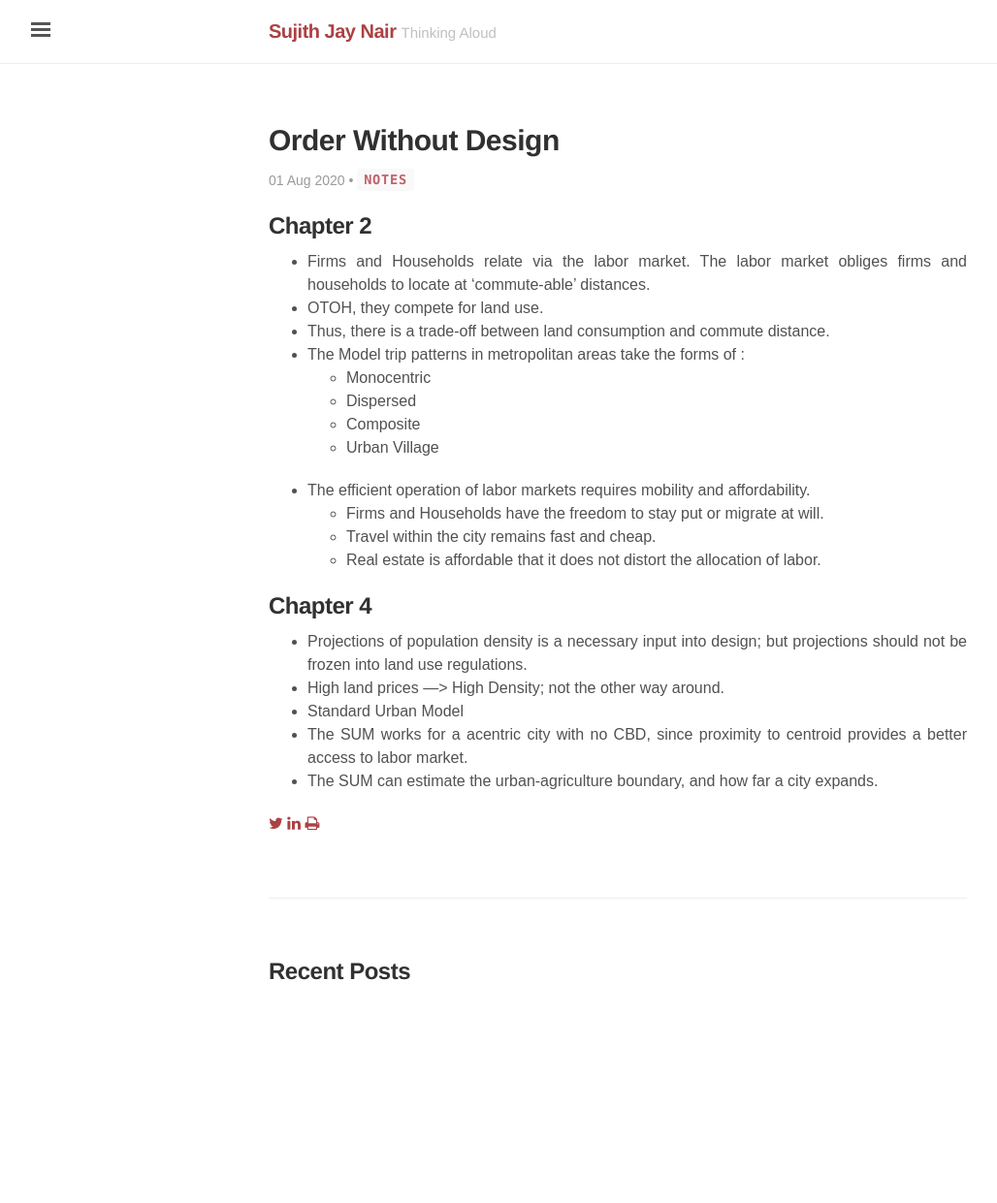
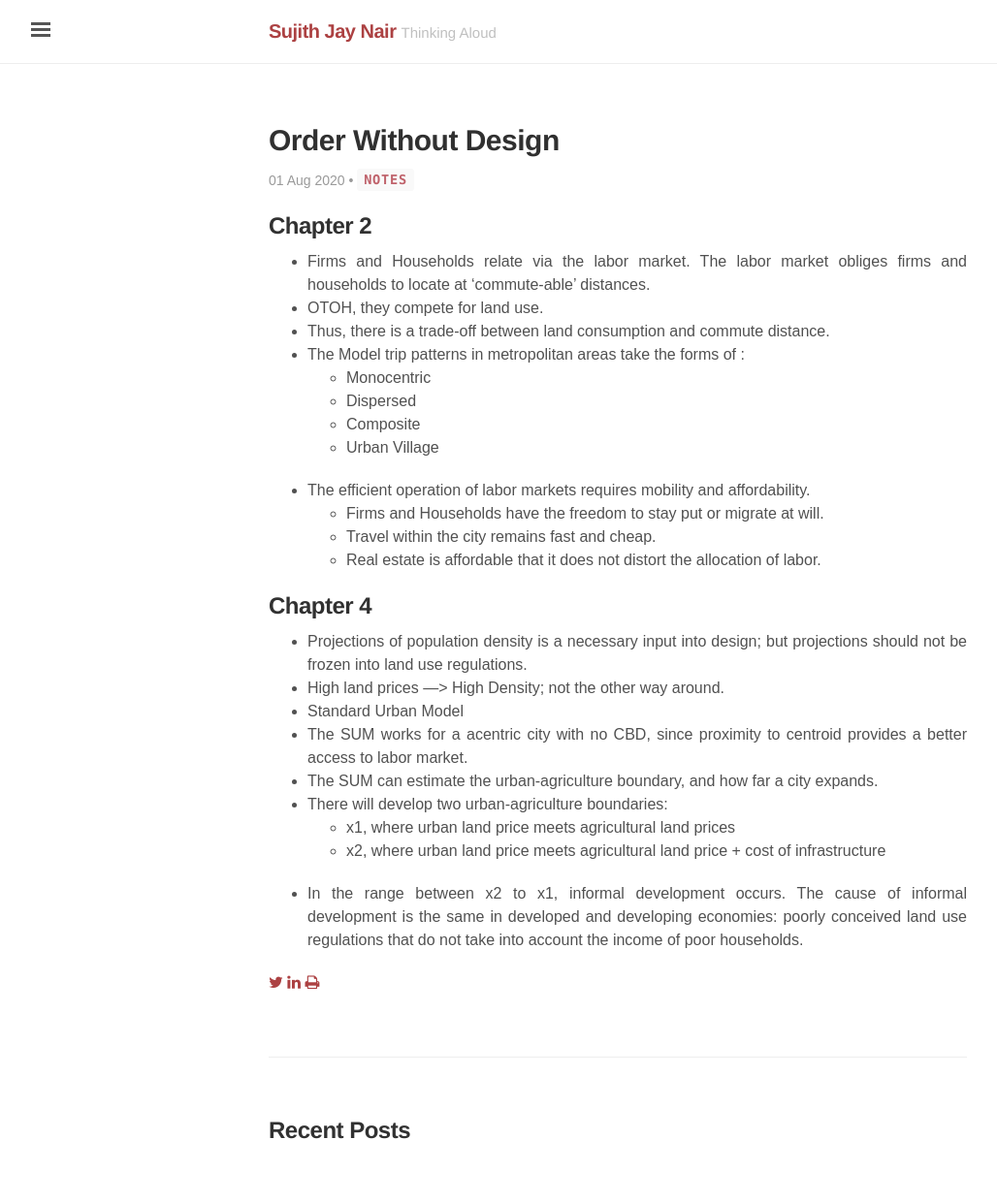
Before and after one commit to sujithjay/sujithjay.github.io, a Jekyll site: the page built from notes/Order-without-Design.md, in a window 1280 px wide. Shown: the whole page at 97% size, without its empty margins (3-1031 px from the left). Built offline with Jekyll 4.4.1, drawn with Linux system fonts in a browser that asks for light colours; nearby versions of some CDN libraries; some web fonts are replaced; before the commit the page ends 1077 px from its top, so only the background shows below that.

Commit message:
Order without Design: Notes

```diff
--- a/notes/Order-without-Design.md
+++ b/notes/Order-without-Design.md
@@ -26,7 +26,11 @@ permalink: /notes/order-without-design
 
 ## Chapter 4
 - Projections of population density is a necessary input into design; but projections should not be frozen into land use regulations.
-- High land prices —\> High Density; not the other way around.
+- High land prices —> High Density; not the other way around.
 - Standard Urban Model
 - The SUM works for a acentric city with no CBD, since proximity to centroid provides a better access to labor market.
 - The SUM can estimate the urban-agriculture boundary, and how far a city expands.
+- There will develop two urban-agriculture boundaries:
+  - x1, where urban land price meets agricultural land prices
+  - x2, where urban land price meets agricultural land price + cost of infrastructure
+- In the range between x2 to x1, informal development occurs. The cause of informal development is the same in developed and developing economies: poorly conceived land use regulations that do not take into account the income of poor households.
```
